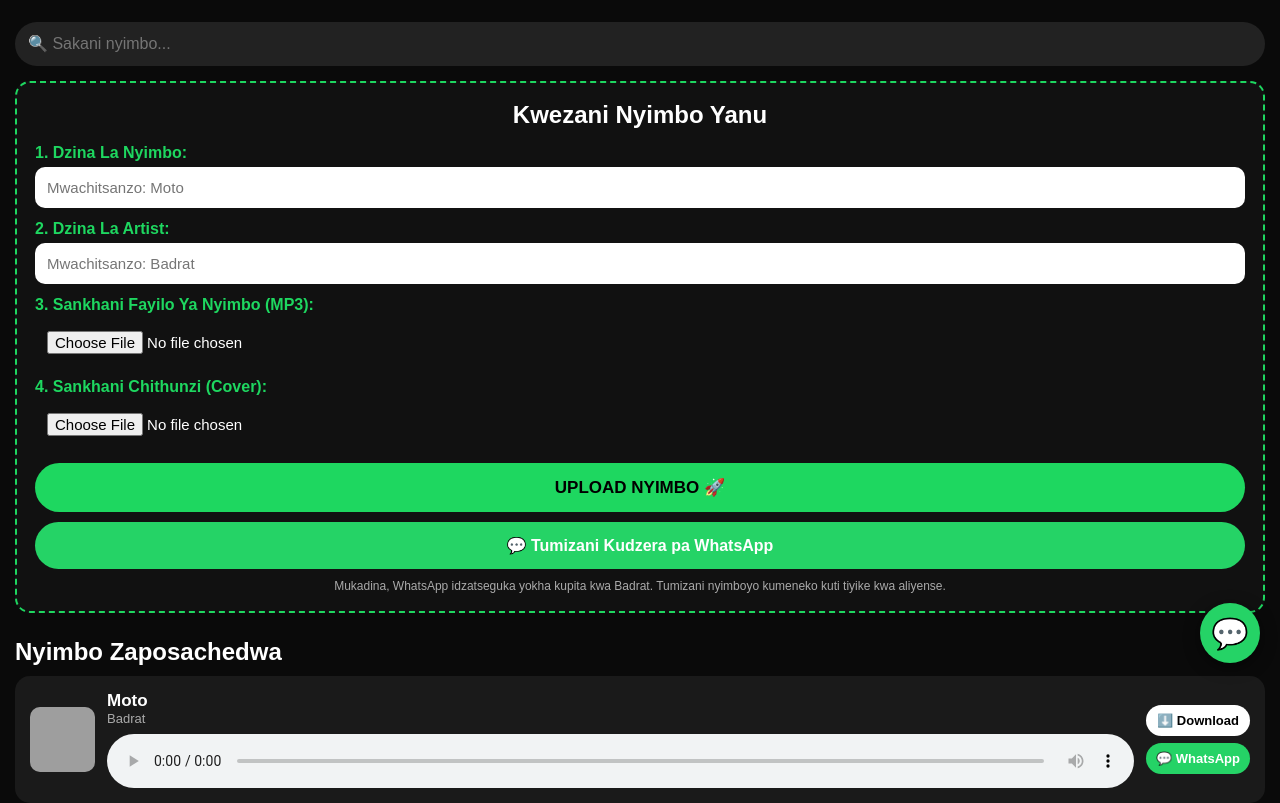
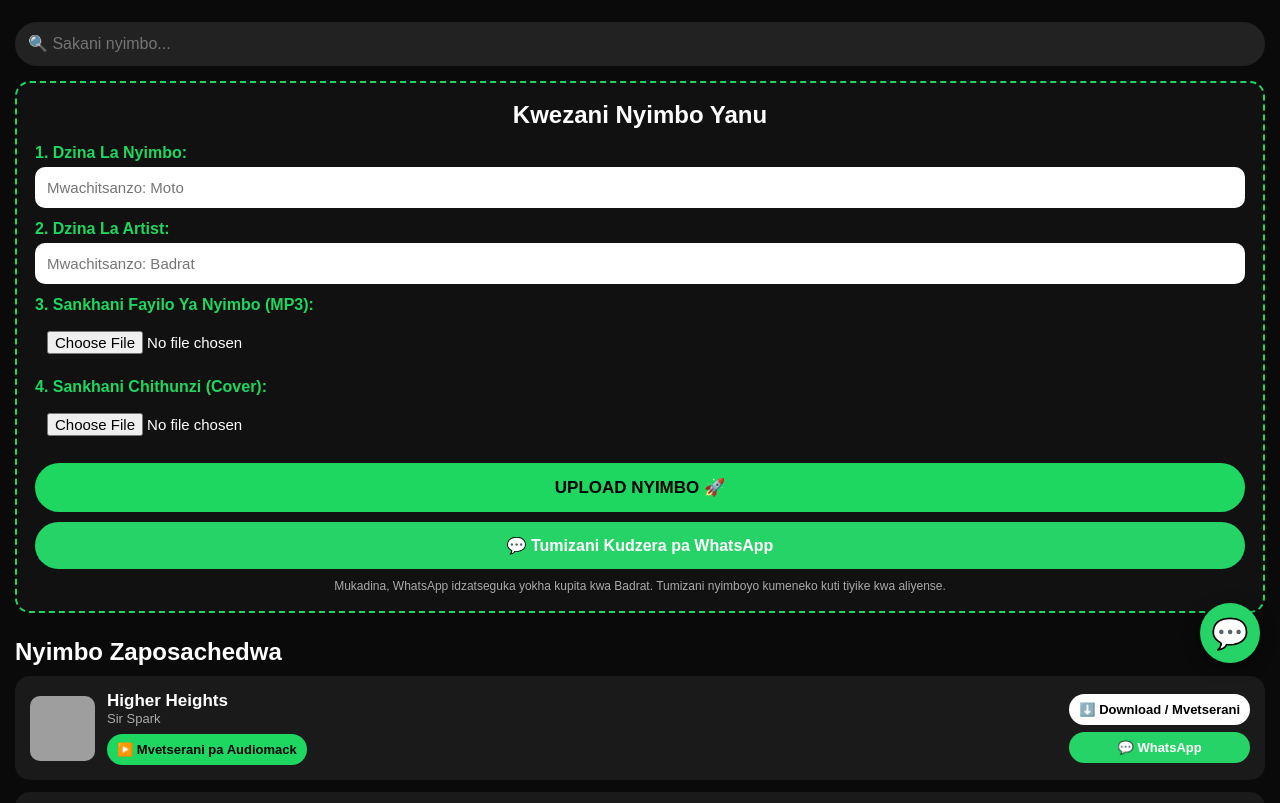
Before and after one commit to badrat-stack/badrat-stack.github.io, a plain HTML site: page index.html in a window 1280 px wide. Shown: the part 117-920 px from the top of the page. Drawn offline with Linux system fonts and the light colour scheme; grey boxes are pictures that could not be loaded.

Commit message:
Modify song entries and download button design
Updated song list and download button styles.

```diff
--- a/index.html
+++ b/index.html
@@ -25,9 +25,8 @@ h2.section{margin:25px 0 10px;font-size:24px}
 .song-info b{font-size:17px;display:block}
 .song-info span{color:#aaa;font-size:13px}
 .song-actions{display:flex;flex-direction:column;gap:7px}
-.play-btn{background:#1ed760;border:none;width:42px;height:42px;border-radius:50%;font-size:18px;cursor:pointer}
 .dl-btn{background:#fff;color:#000;text-decoration:none;text-align:center;padding:8px 10px;border-radius:20px;font-size:13px;font-weight:bold}
-audio{width:100%;margin-top:8px}
+.dl-btn-green{background:#1ed760;color:#000;text-decoration:none;text-align:center;padding:8px 10px;border-radius:20px;font-size:13px;font-weight:bold}
 .wa-float{position:fixed;bottom:20px;right:20px;background:#25D366;color:#fff;width:60px;height:60px;border-radius:50%;display:flex;align-items:center;justify-content:center;font-size:30px;text-decoration:none;box-shadow:0 4px 15px rgba(0,0,0,.5);z-index:99}
 .footer{text-align:center;color:#666;margin-top:30px;font-size:13px}
 .empty{text-align:center;color:#888;padding:20px}
@@ -65,28 +64,24 @@ audio{width:100%;margin-top:8px}
 <a class="wa-float" href="https://wa.me/265887222489?text=Moni%20Badrat!%20Ndikufuna%20kukweza%20nyimbo%20pa%20Badrat%20Music" target="_blank">💬</a>
 
 <script>
-// ====================================================
-// SINTHANI NYIMBO PANO - IZI NDI ZOMWE ALIYENSE ADZAWONA
-// Kuti muwonjezere nyimbo, koperani mzere umodzi, sinthani dzina, artist, link ya mp3 ndi chithunzi
-// ====================================================
 const songs = [
   {
-    title: "Moto",
-    artist: "Badrat",
-    cover: "https://picsum.photos/200/200?random=1",
-    url: "https://www.soundhelix.com/examples/mp3/SoundHelix-Song-1.mp3"
+    title: "Higher Heights",
+    artist: "Sir Spark",
+    cover: "https://picsum.photos/200/200?random=99",
+    url: "https://audiomack.com/sirspark382/song/higher-heights?share-user-id=243951082"
   },
   {
-    title: "Ndiyakukonda",
-    artist: "Badrat Ft. Chikondi",
-    cover: "https://picsum.photos/200/200?random=2",
-    url: "https://www.soundhelix.com/examples/mp3/SoundHelix-Song-2.mp3"
+    title: "Mommy Prayer",
+    artist: "Sir Spark",
+    cover: "https://picsum.photos/200/200?random=100",
+    url: "https://audiomack.com/sirspark382/song/69300551951f1?share-user-id=243951082"
   },
   {
-    title: "Blantyre Nights",
-    artist: "Badrat",
-    cover: "https://picsum.photos/200/200?random=3",
-    url: "https://www.soundhelix.com/examples/mp3/SoundHelix-Song-3.mp3"
+    title: "Apo Ndi Apo",
+    artist: "Yush Lawd",
+    cover: "https://picsum.photos/200/200?random=101",
+    url: "https://audiomack.com/yush-lawd/song/apo-ndi-apo?share-user-id=243951082"
   }
 ];
 
@@ -101,10 +96,11 @@ function renderSongs(){
       <div class="song-info">
         <b>${s.title}</b>
         <span>${s.artist}</span>
-        <audio controls src="${s.url}"></audio>
+        <br>
+        <a class="dl-btn-green" href="${s.url}" target="_blank" style="display:inline-block;margin-top:8px">▶️ Mvetserani pa Audiomack</a>
       </div>
       <div class="song-actions">
-        <a class="dl-btn" href="${s.url}" download="${s.title} - ${s.artist}.mp3">⬇️ Download</a>
+        <a class="dl-btn" href="${s.url}" target="_blank">⬇️ Download / Mvetserani</a>
         <a class="dl-btn" style="background:#25D366;color:#fff" href="https://wa.me/265887222489?text=${encodeURIComponent('Moni Badrat! Ndikukonda nyimbo: '+s.title+' - '+s.artist)}">💬 WhatsApp</a>
       </div>
     </div>
```
